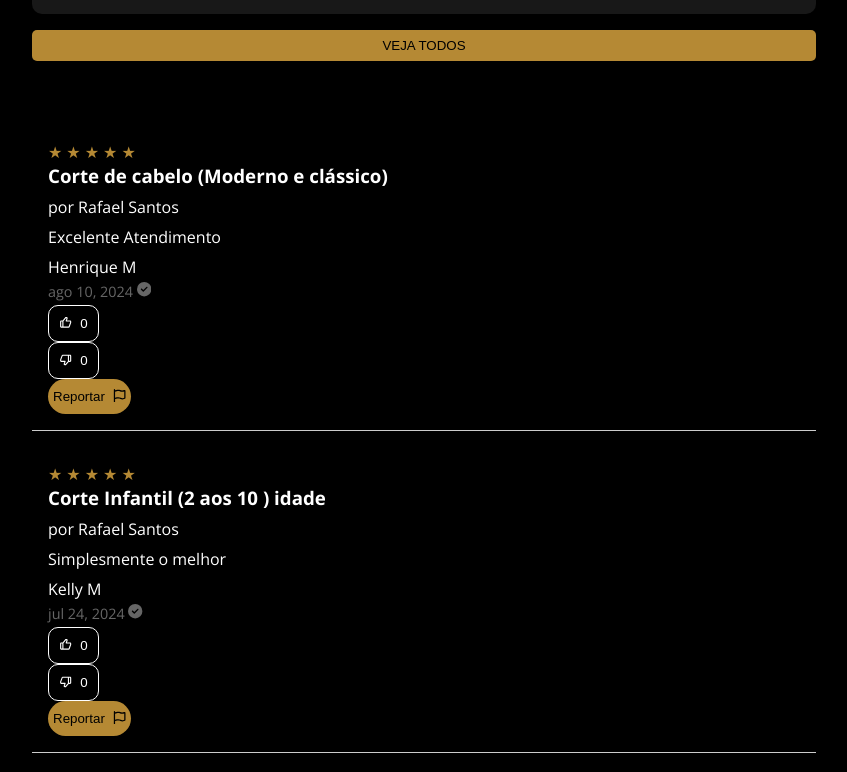
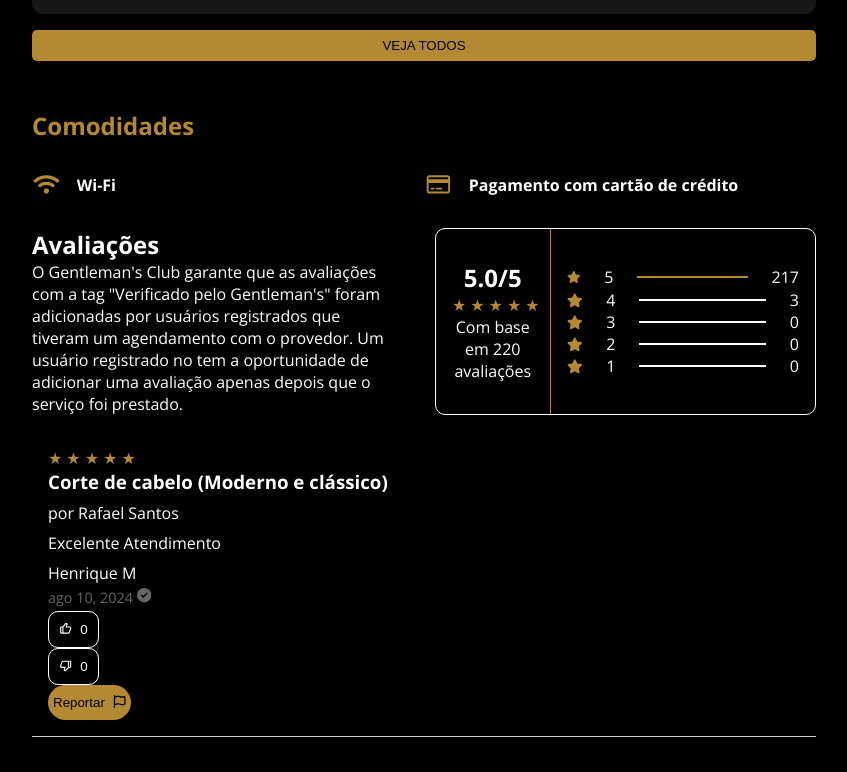
Before and after one commit to Git-Hub-Gentlemen-s-Club/GentlemensClub, a React (Vite) app in the folder gentlemens-club-app/: page /BarbeariaSelecionada in a window 1280 px wide. Shown: the part 2503-3275 px from the top of the page, without its empty margins (0-847 px from the left). Built offline with nearby package versions, Linux system fonts and the light colour scheme; a web font is replaced by a local one.

Commit message:
Criado mais uma parte da pagina

```diff
--- a/gentlemens-club-app/src/components/barbershop_selected/BarberShopSelected.jsx
+++ b/gentlemens-club-app/src/components/barbershop_selected/BarberShopSelected.jsx
@@ -14,12 +14,14 @@ import equipe3 from '../../assets/barbearia/equipe3.png'
 
 import { faHeart, faShareFromSquare } from '@fortawesome/free-regular-svg-icons';
 import { FontAwesomeIcon } from '@fortawesome/react-fontawesome';
-import { FaGift, FaPaperPlane, FaShieldVirus } from 'react-icons/fa';
-import { FaCircleCheck, FaRegFlag } from "react-icons/fa6";
+import { FaGift, FaPaperPlane, FaShieldVirus, FaWifi, FaStar } from 'react-icons/fa';
+import { FaCircleCheck, FaRegFlag, FaRegCreditCard } from "react-icons/fa6";
 import { IoIosInformationCircleOutline, IoIosSearch, IoIosPhonePortrait } from "react-icons/io";
 import { BiLike, BiDislike } from "react-icons/bi";
 
-import {BarberShop, Header, LogoDiv, HeaderDiv, ImgDiv, ImgEnderecoDiv, DivIcons, LogoImg, LogoBarbershop, LinkDiv, Link, Body, Section, BarberShopImgDiv, LogoBarbershopPrincipal, Avaliation, BarberShopEnderecoDiv, NameDiv, DivIconsII, DestaqueDiv, BuscaDiv, ServicosDiv, Aside, AsideGiftCard, AsideIframe, MembrosEquipe, TeamMember, TeamImage, TeamName, ContatoAside, OpeningHoursContainer, Day, DayName, Hours, CardMap, Accordion, Panel, DivKeyPanel, DivButton, DivPanel, RegrasSaude, NossoTrabalho, ReviewContainer, ServiceTitle, Barber, Rating, Star, Comment, User, Date, Like, Report} from "../../styled_components/barbershop_selected/BarberShopSelectedStyle";
+import { BarberShop, Header, LogoDiv, HeaderDiv, ImgDiv, ImgEnderecoDiv, DivIcons, LogoImg, LogoBarbershop, LinkDiv, Link, Body, Section, BarberShopImgDiv, LogoBarbershopPrincipal, Avaliation, BarberShopEnderecoDiv, NameDiv, DivIconsII, DestaqueDiv, BuscaDiv, ServicosDiv, Aside, AsideGiftCard, AsideIframe, MembrosEquipe, TeamMember, TeamImage, TeamName, ContatoAside, OpeningHoursContainer, Day, DayName, Hours, CardMap, Accordion, Panel, DivKeyPanel, DivButton, DivPanel, RegrasSaude, NossoTrabalho, ReviewContainer, ServiceTitle, Barber, Rating, Star, Comment, User, Date, Like, Report, Commodities, Reviews, RateDiv, Hrdiv, RateDivRate, ReviewsText } from "../../styled_components/barbershop_selected/BarberShopSelectedStyle";
+import Pagination from '../home/body_components/Pagination';
+
 
 const response = {
     name: "Barbearia JH",
@@ -277,6 +279,68 @@ const BarberShopSelected = () => {
                         </div>
                         <button>VEJA TODOS</button>
                     </NossoTrabalho>
+                    <Commodities>
+                        <h2>Comodidades</h2>
+                        {response.commodities.wifi &&
+                            <div>
+                                <FaWifi style={{ color: '#B58934', height: '1.3rem', width: '1.8rem' }} />
+                                <h4>Wi-Fi</h4>
+                            </div>}
+                        {response.commodities.creditCard &&
+                            <div>
+                                <FaRegCreditCard style={{ color: '#B58934', height: '1.3rem', width: '1.8rem' }} />
+                                <h4>Pagamento com cartão de crédito</h4>
+                            </div>}
+                    </Commodities>
+                    <Reviews>
+                        <ReviewsText>
+                            <h2>Avaliações</h2>
+                            <p>O Gentleman's Club garante que as avaliações com a tag "Verificado pelo
+                                Gentleman's" foram adicionadas por usuários registrados que
+                                tiveram um agendamento com o provedor. Um usuário registrado no
+                                tem a oportunidade de adicionar uma avaliação apenas
+                                depois que o serviço foi prestado.</p>
+                        </ReviewsText>
+                        <RateDiv>
+                            <RateDivRate>
+                                <h2>{response.reviews.rate.toFixed(1)}<span>/5</span></h2>
+                                {renderStars(response.reviews.rate)}
+                                <p>Com base em {response.reviews.total} avaliações</p>
+                            </RateDivRate>
+                            <Hrdiv>
+                                <div>
+                                    <FaStar style={{ color: '#B58934', height: '1.5rem', width: '1.8rem' }} />
+                                    <p>5</p>
+                                    <div style={{ border: "1px solid #B58934", width: "100%", height: 1 }}></div>
+                                    <span>{response.reviews.fiveStars}</span>
+                                </div>
+                                <div>
+                                    <FaStar style={{ color: '#B58934', height: '1.3rem', width: '1.8rem' }} />
+                                    <p>4</p>
+                                    <div style={{ border: "1px solid white", width: "100%", height: 1 }}></div>
+                                    <span>{response.reviews.fourStars}</span>
+                                </div>
+                                <div>
+                                    <FaStar style={{ color: '#B58934', height: '1.3rem', width: '1.8rem' }} />
+                                    <p>3</p>
+                                    <div style={{ border: "1px solid white", width: "100%", height: 1 }}></div>
+                                    <span>{response.reviews.threeStars}</span>
+                                </div>
+                                <div>
+                                    <FaStar style={{ color: '#B58934', height: '1.3rem', width: '1.8rem' }} />
+                                    <p>2</p>
+                                    <div style={{ border: "1px solid white", width: "100%", height: 1 }}></div>
+                                    <span>{response.reviews.twoStars}</span>
+                                </div>
+                                <div>
+                                    <FaStar style={{ color: '#B58934', height: '1.3rem', width: '1.8rem' }} />
+                                    <p>1</p>
+                                    <div style={{ border: "1px solid white", width: "100%", height: 1 }}></div>
+                                    <span>{response.reviews.oneStars}</span>
+                                </div>
+                            </Hrdiv>
+                        </RateDiv>
+                    </Reviews>
                     <div>
                         {response.reviews.reviews.map((review) => (
                             <ReviewContainer key={review.id}>
@@ -302,6 +366,7 @@ const BarberShopSelected = () => {
                             </ReviewContainer>
                         ))}
                     </div>
+                    <Pagination />
                 </Section>
                 <Aside>
                     <AsideGiftCard>
--- a/gentlemens-club-app/src/styled_components/barbershop_selected/BarberShopSelectedStyle.jsx
+++ b/gentlemens-club-app/src/styled_components/barbershop_selected/BarberShopSelectedStyle.jsx
@@ -587,3 +587,66 @@ export const Report = styled.button`
     padding: 10px 5px;
     border-radius: 20px;
 `;
+
+export const Commodities = styled.div`
+    color: white;
+    display: flex;
+    flex-direction: row;
+    flex-wrap: wrap;
+
+    h2{
+        color:#B58934 ;
+        width: 100%;
+    }
+    div{
+        display: flex;
+        flex-direction: row;
+        width: 50%;
+        gap: 1rem;
+        align-items: center;
+        padding-top: 2rem;
+        padding-bottom: 2rem;
+    }
+`
+
+export const Reviews = styled.div`
+    color: white;
+    display: flex;
+    flex-direction: row;
+    gap: 3rem;
+`
+
+export const ReviewsText = styled.div`
+    width: 50%;
+`
+
+export const RateDiv = styled.div`
+    display: flex;
+    flex-direction: row;
+    border: 1px solid white;
+    border-radius: 10px;
+    text-align: center;
+    align-items: center;
+`
+export const RateDivRate = styled.div`
+    width: 30%;
+    padding: 1rem;
+`
+
+export const Hrdiv = styled.div`
+    display: flex;
+    flex-direction: column;
+    border-left: 1px solid #B58934;
+    height: 100%;
+    width: 75%;
+    justify-content: center;
+    padding: 1rem;
+
+    div{
+        display: flex;
+        flex-direction: row;
+        width: 100%;
+        align-items: center;
+        gap: 1.5rem;
+    }
+`
```
